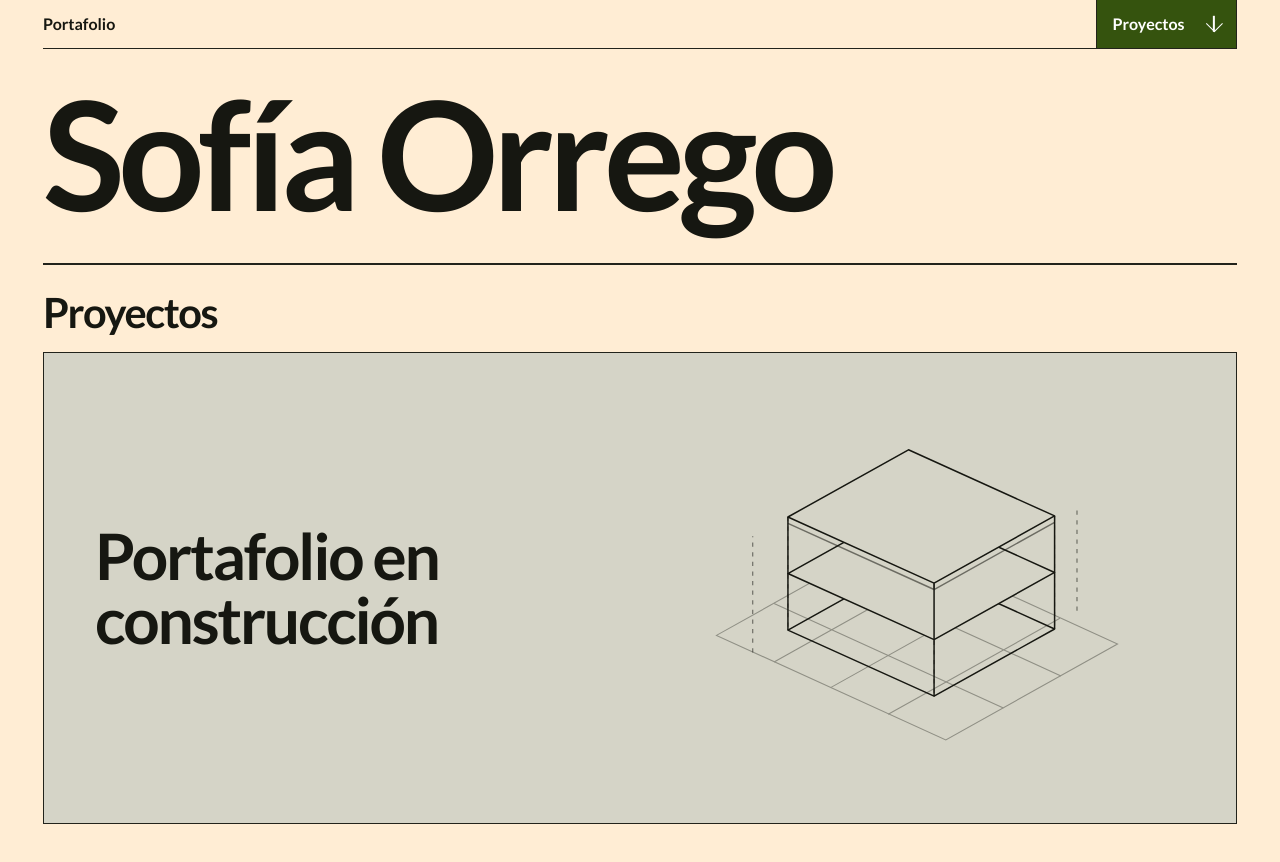
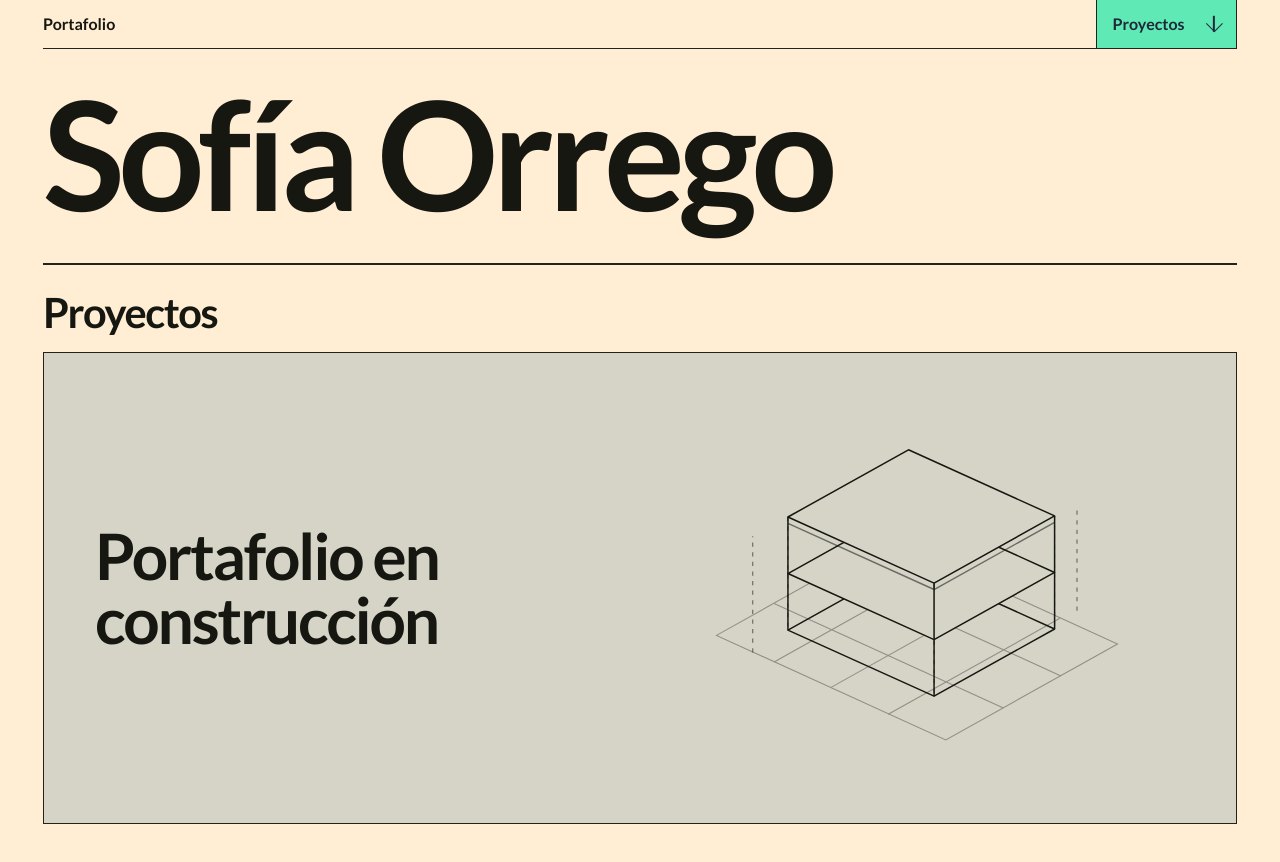
Before and after one commit to sofiaorrego/sofiaorrego.github.io, a Next.js app: page / in a window 1280 px wide. Shown: the top 862 px of the page. Built offline with nearby package versions, Linux system fonts and the light colour scheme.

Commit message:
Prueba verde esmeralda con texto gris oscuro

```diff
--- a/app/globals.css
+++ b/app/globals.css
@@ -9,8 +9,9 @@
 
 @theme inline {
   --color-paper: var(--color-orange-100);
-  --color-accent: var(--color-lime-900);
-  --color-on-accent: var(--color-white);
+  --color-accent: var(--color-emerald-300);
+  --color-accent-hover: var(--color-emerald-400);
+  --color-on-accent: var(--color-gray-800);
   --font-display: var(--font-lato);
   --font-sans: var(--font-lato);
 }
@@ -80,7 +81,7 @@ body {
 .section-link:hover,
 .project-link:hover,
 .project-close:hover {
-  background: var(--color-ink);
+  background: var(--color-accent-hover);
 }
 
 .arrow-mark {
```
Also changed, not shown: .impeccable/design.json, .impeccable/surfaces/app-page-tsx.md, 1 other file (tests, documents, lock files or other folders).
